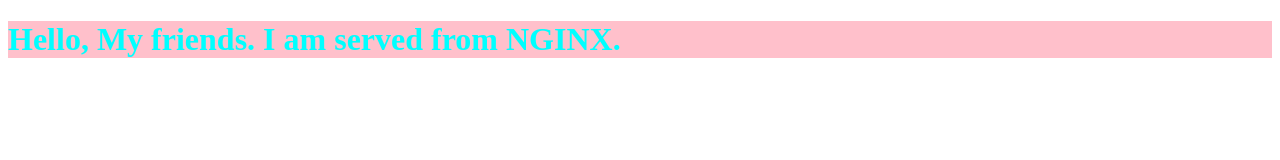
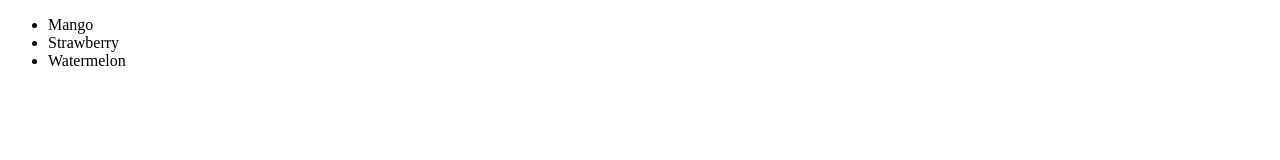
Before and after one commit to adarshmali/Techlapse, a plain HTML site: page NGINX/index.html in a window 1280 px wide. Drawn offline with Linux system fonts and the light colour scheme.

Commit message:
Add files via upload
Signed-off-by: adarshmali <147084144+adarshmali@users.noreply.github.com>

```diff
--- a/NGINX/index.html
+++ b/NGINX/index.html
@@ -3,9 +3,12 @@
 <head>
     <meta charset="UTF-8"/>
     <title>My NGINX project</title>
-    <link rel="stylesheet" href="styles.css"/>
 </head>
 <body>
-    <h1>Hello, My friends. I am served from NGINX.</h1>
+    <ul>
+        <li>Mango</li>
+        <li>Strawberry</li>
+        <li>Watermelon</li>
+    </ul>
 </body>
 </html>
```
